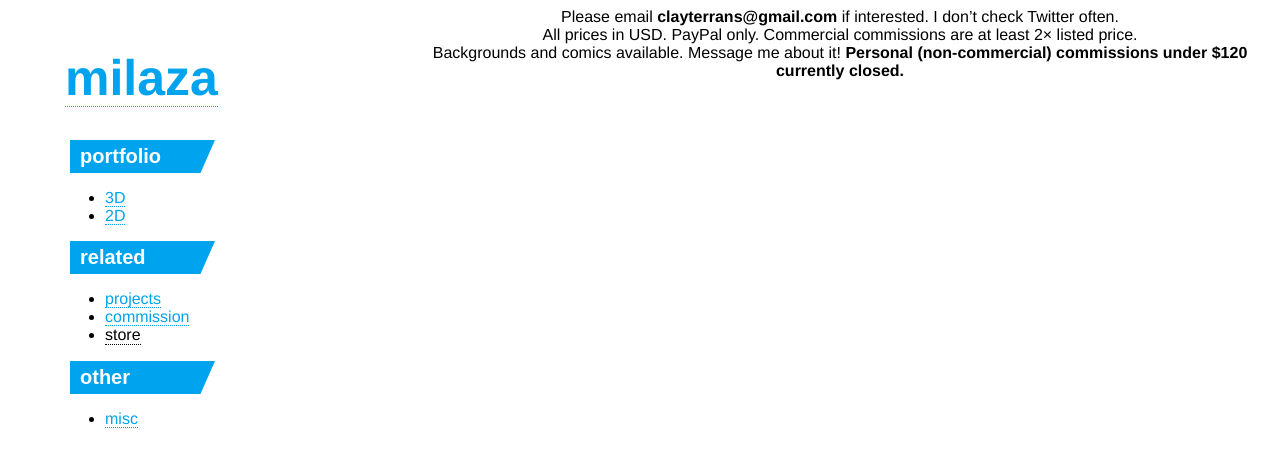
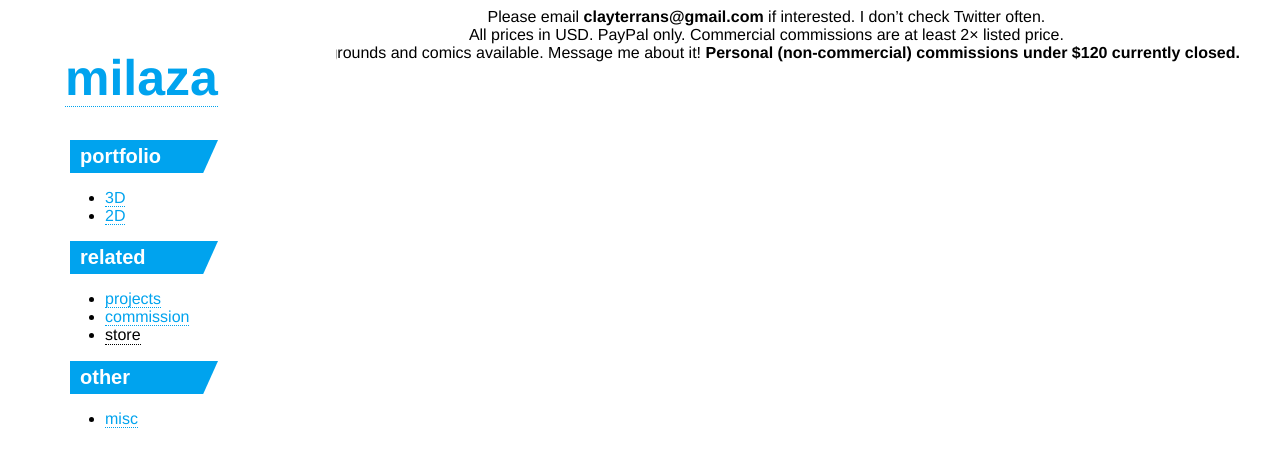
Before and after one commit to milazazo/milazazo.github.io, a PHP site: page /commission.html in a window 1280 px wide. Shown: the top 467 px of the page. Run offline with PHP 8.4, Linux system fonts and the light colour scheme.

Commit message:
changed container method

```diff
--- a/style.css
+++ b/style.css
@@ -86,19 +86,10 @@ a{
 }
 
 /* ------ other ------ */
-.intro{
-  width:60%;
-  margin-top:10%;
-  margin-left:10%;
-}
-.intro td{
-  padding: 15px;
-  text-align:left;
-}
 
 #sidebar{
   height: 100%;
-  width: 250px;
+  width: 20%;
   margin-left:50px;
   position: fixed;
   z-index: 1;
@@ -109,6 +100,7 @@ a{
 }
 
 #content{
-margin-left: 400px;
+margin-left: 20%;
+width:80%;
 text-align: center;
 }
```
Also changed, not shown: 3D.html (+7 -7 lines), index.html (+11 -0 lines).
